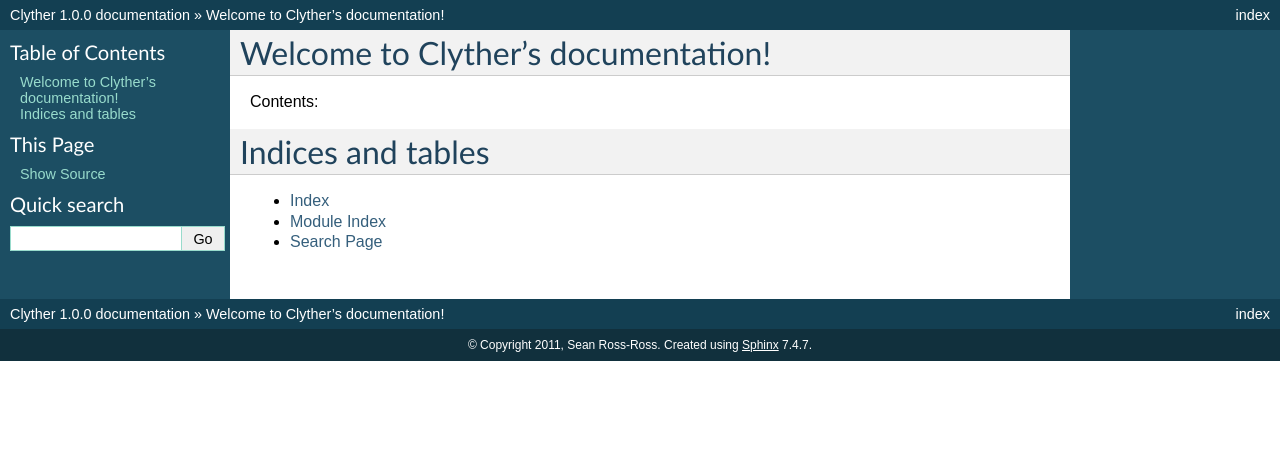
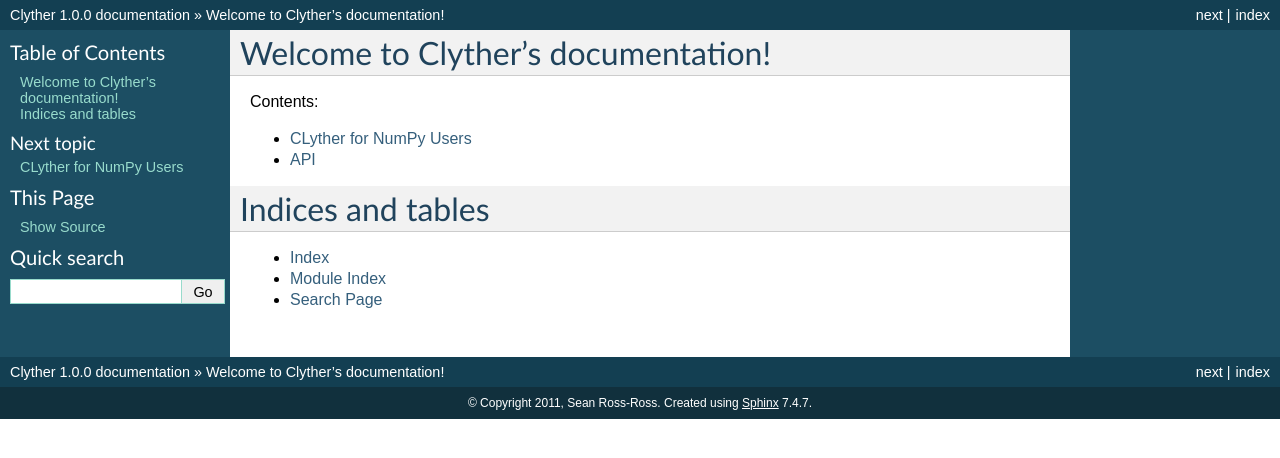
Before and after one commit to srossross/Clyther, a Sphinx documentation site: the page built from doc/index.rst, in a window 1280 px wide. Shown: the top 458 px of the page. Built offline with Sphinx 7.4.7, drawn with Linux system fonts in a browser that asks for light colours.

Commit message:
DOC: starting documentation.

```diff
--- /dev/null
+++ b/doc/api.rst
@@ -0,0 +1,3 @@
+======
+API
+======
--- /dev/null
+++ b/doc/for_numpy_users.rst
@@ -0,0 +1,3 @@
+====================================
+CLyther for NumPy Users
+====================================
--- a/doc/index.rst
+++ b/doc/index.rst
@@ -11,6 +11,10 @@
 .. toctree::
    :maxdepth: 2
 
+   for_numpy_users
+   api
+
+
 Indices and tables
 ==================
 
```
